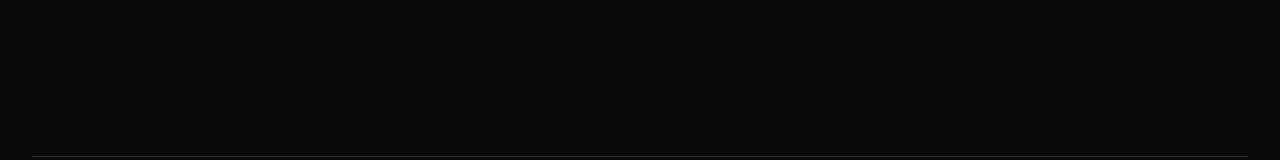
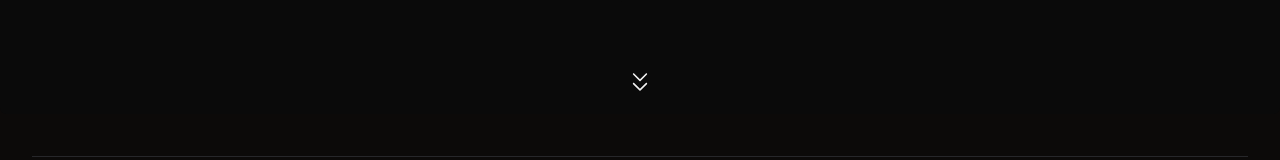
Before and after one commit to ShantoNoor/RedPlanetQuest, a Next.js app: page / in a window 1280 px wide. Shown: the part 583-743 px from the top of the page. Built offline with nearby package versions, Linux system fonts and the light colour scheme.

Commit message:
scroll gesture add to banner

```diff
--- a/src/components/banner.tsx
+++ b/src/components/banner.tsx
@@ -1,23 +1,39 @@
 "use client";
 import React from "react";
 import { BackgroundBeams } from "./ui/background-beams";
+import { DoubleArrowDownIcon } from "@radix-ui/react-icons";
+import { motion } from "framer-motion";
 
 export function Banner() {
   return (
     <div className="h-[40rem] w-full rounded-md bg-neutral-950 relative flex flex-col items-center justify-center antialiased">
-      <div className="max-w-2xl mx-auto p-4">
+      <div className="max-w-2xl mx-auto p-4 text-center">
         <h1 className="relative z-10 text-lg md:text-7xl  bg-clip-text text-transparent bg-gradient-to-b from-neutral-200 to-neutral-600  text-center font-sans font-bold">
           RED PLANET QUEST
         </h1>
         <p></p>
         <p className="text-neutral-500 max-w-lg mx-auto my-2 text-sm text-center relative z-10">
           Welcome to RedPlanetQuest, your gateway to the ultimate adventure of a
-          lifetime – a visit to Mars! Whether you're a seasoned space enthusiast
-          or a curious explorer, RedPlanetQuest offers a seamless and engaging
-          application process to help you prepare for this extraordinary
-          journey. Begin your quest today and take the first step towards
-          exploring the Red Planet!
+          lifetime – a visit to Mars! Whether {`you're`} a seasoned space
+          enthusiast or a curious explorer, RedPlanetQuest offers a seamless and
+          engaging application process to help you prepare for this
+          extraordinary journey. Begin your quest today and take the first step
+          towards exploring the Red Planet!
         </p>
+
+        <motion.div
+          initial={{ opacity: 0, y: 0 }}
+          animate={{ opacity: 1, y: 20 }}
+          transition={{
+            delay: 0.5,
+            duration: 1,
+            repeat: Infinity,
+            repeatType: 'reverse',
+          }}
+          className="absolute bottom-10 left-0 right-0 flex items-center justify-center"
+        >
+          <DoubleArrowDownIcon className="mx-auto size-6" />
+        </motion.div>
       </div>
       <BackgroundBeams />
     </div>
```
